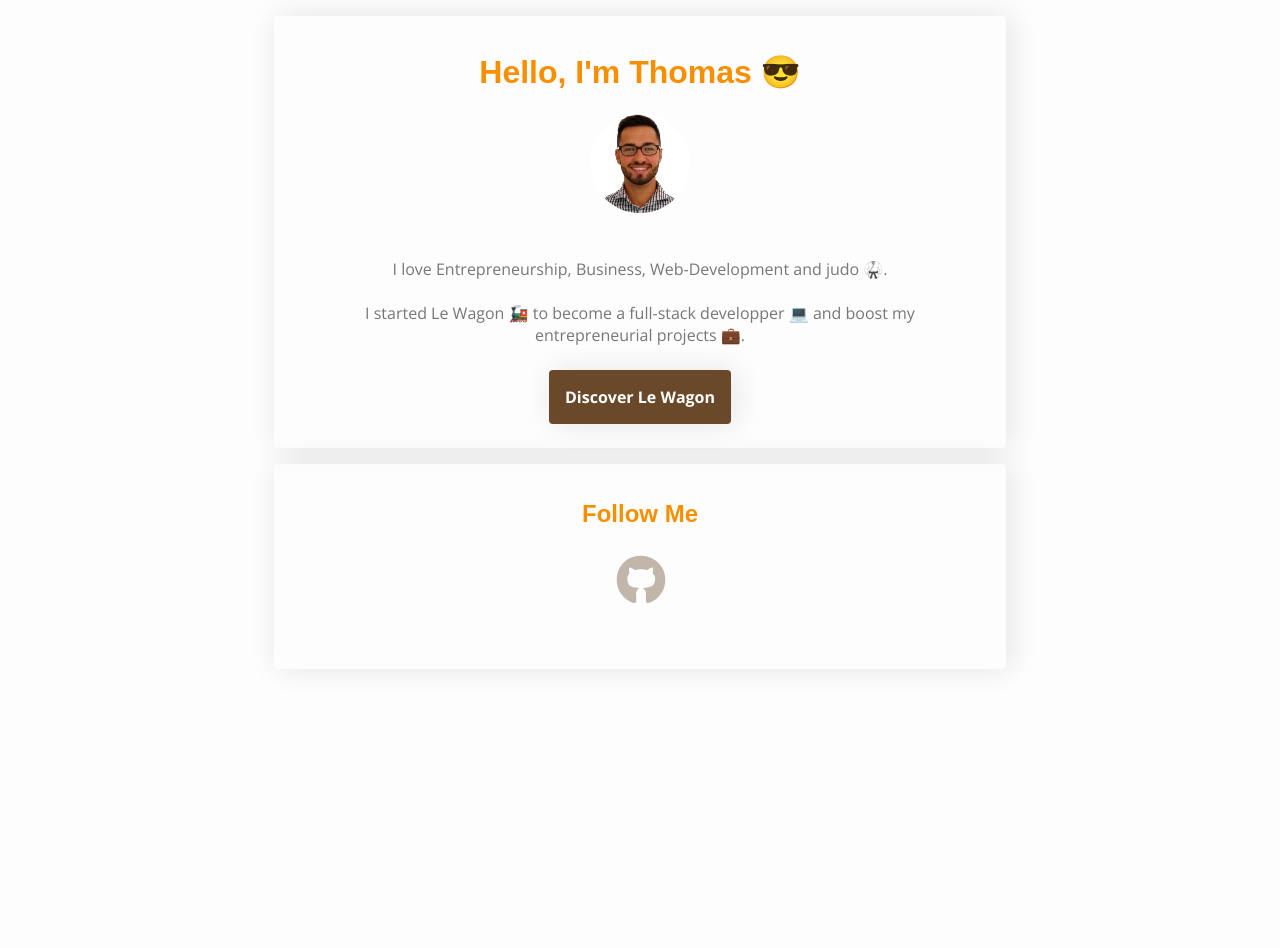
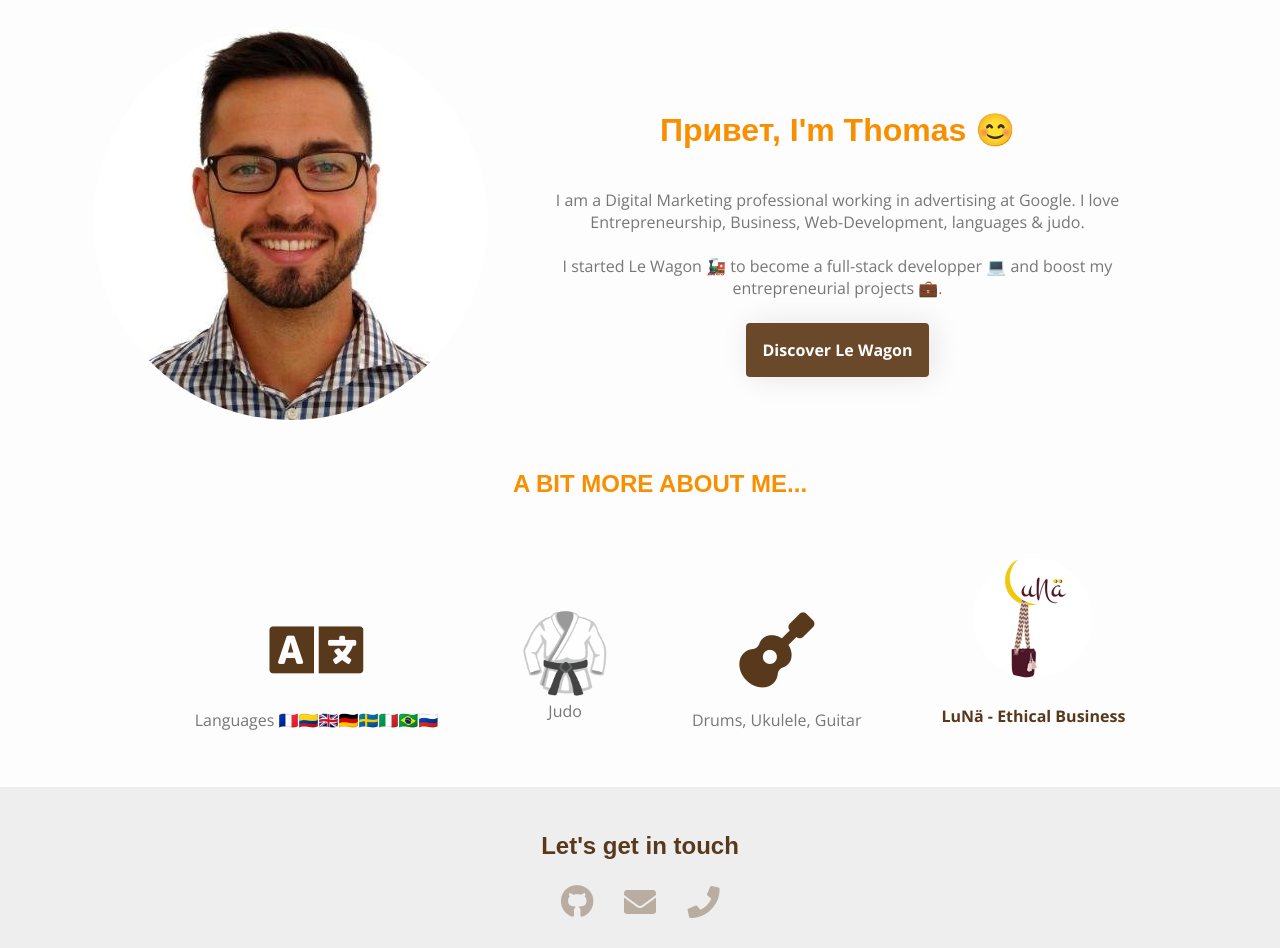
Before and after one commit to ElThoMy/profile, a plain HTML site: page index.html in a window 1280 px wide. Before the commit the page ends 800 px from the top, so only its background shows below. Drawn offline with nearby package versions, Linux system fonts and the light colour scheme; a web font is replaced by a local one.

Commit message:
reshaped

```diff
--- a/index.html
+++ b/index.html
@@ -8,11 +8,34 @@
   <link rel="stylesheet" href="style.css">
 </head>
 <body>
-  <div class="card-grey text-center">
-    <h1>Hello, I'm Thomas 😎</h1>
+  <nav>
+    <ul class="nav list-inline">
+      <li>
+        <a href="#">
+          <i class="fas fa-home"></i>  Home
+        </a>
+      </li>
+      <li>
+        <a href="#business">
+          Business
+        </a>
+      </li>
+      <li>
+        <a href="#hobbies">
+          Hobbies
+        </a>
+      </li>
+    </ul>
+  </nav>
+  <div class="banner">
+    <div>
       <img class="profile-picture" src="images/profile picture.jpeg" alt="" />
+    </div>
+    <div class="banner-text text-center">
+      <h1>Привет, I'm Thomas 😊</h1>
       <p>
-      I love Entrepreneurship, Business, Web-Development and judo 🥋.<br><br>
+        I am a Digital Marketing professional working in advertising at Google.
+        I love Entrepreneurship, Business, Web-Development, languages & judo.<br><br>
         I started Le Wagon 🚂 to become a full-stack developper 💻 and boost my
         entrepreneurial projects 💼.
       </p>
@@ -20,15 +43,42 @@
         Discover Le Wagon
       </a>
     </div>
-  <div class="card-grey text-center">
-    <h2>Follow Me</h2>
-    <ul class="list-inline">
-      <li>
+  </div>
+  <dir class="text-center">
+    <h2>A BIT MORE ABOUT ME...</h2>
+    <div class="more-container text-center">
+      <p>
+        <i class="more-icon fas fa-language"></i><br><br>
+        Languages 🇫🇷🇨🇴🇬🇧🇩🇪🇸🇪🇮🇹🇧🇷🇷🇺
+      </p>
+      <p>
+        <span class="more-icon">🥋</span><br>
+        Judo
+      </p>
+      <p>
+        <i class="more-icon fas fa-guitar"></i><br><br>
+        Drums, Ukulele, Guitar
+      </p>
+      <p>
+        <a href="https://bolsosenlaluna.com" target="_blank">
+          <img class="image-round" src='images/Logo-Luna-fond-transparent-120x120-1.jpeg' alt='LuNä logo'>
+        </a><br><br>
+        <a class="luna-link" href="https://bolsosenlaluna.com" target="_blank">LuNä - Ethical Business</a>
+      </p>
+    </div>
+  </dir>
+  <footer>
+    <div class="social-container text-center">
+    <h2>Let's get in touch</h2>
       <a class="social-icon" href="https://github.com/ElThoMy" target="_blank">
-          <i class="fab fa-github">
-          </i>
-        </li>
-    </ul>
-  </div>
+        <i class="fab fa-github"></i>
+      </a>
+      <a class="social-icon" href="mailto: thom.webcom@gmail.com" target="_blank">
+        <i class="fas fa-envelope"></i>
+      </a>
+      <a class="social-icon" href="tel:+3378-302-0797">
+        <i class="fas fa-phone"></i>
+      </a>
+  </footer>
 </body>
 </html>
--- a/style.css
+++ b/style.css
@@ -3,6 +3,7 @@
 @import url('https://fonts.googleapis.com/css2?family=Open+Sans:wght@300;400;700&family=RocknRoll+One&display=swap');
 
 body {
+  margin: 0;
   background-color:rgba(240,240,240,0.1);
   font-family: 'Open Sans', sans-serif;
   color:#777;
@@ -23,14 +24,37 @@
   margin: 40px;
 }
 
+nav {
+  background: #f88f01;
+  color: white;
+  font-family: 'RocknRoll One', sans-serif;
+  height: 70px;
+  display: flex;
+  flex-direction: row wrap;
+  justify-content: flex-start;
+  align-items: center;
+  display: none;
+  }
+
+.nav{
+  margin-left: 5%;
+  margin-top: 0;
+}
+
+.nav a {
+  color: white;
+}
+
+.nav a:hover {
+  color: #6a492b;
+}
 .profile-picture {
-  width: 100px;
-  border-radius: 50px;
+  border-radius: 50%;
 }
 
 .card-grey {
   width: 700px;
-  margin:16px auto;
+  margin: 50px auto;
   padding: 16px 16px 40px 16px;
   background-color: rgba(247,247,247,0.1);
   box-shadow: 4px 0 30px rgba(0,0,0,0.1);
@@ -39,6 +63,25 @@
 
 .text-center {
   text-align: center;
+}
+
+.banner {
+  padding: 25px;
+  display: flex;
+  flex-flow: row wrap;
+  justify-content: center;
+  align-items: center;
+}
+
+.banner-text {
+  width: 700px;
+}
+
+.more-container {
+  display: flex;
+  flex-flow: row wrap;
+  justify-content: center;
+  align-items: baseline;
 }
 
 .btn-brown {
@@ -53,6 +96,21 @@
   background-color: #58391c;
 }
 
+.luna-link {
+  color: #58391c;
+  text-decoration: none;
+  font-style: bold;
+}
+
+.luna-link:hover {
+  color: #8c643f;
+}
+
+.more-icon {
+  font-size: 75px;
+  color: #58391c;
+}
+
 .list-inline {
   list-style: none;
   padding-left: 0;
@@ -64,12 +122,31 @@
 }
 
 .social-icon {
-  font-size: 48px;
+  font-size: 32px;
   color:rgba(106,73,43, 0.4);
+  display: inline-block;
+  width: 30%
 }
 
 .social-icon:hover {
   color:#58391c;
+}
+
+.image-round {
+  border-radius: 50%;
+}
+
+footer {
+  background: #eee;
+  color: #444;
+  display: flex;
+  flex-flow: row wrap;
+  justify-content: center;
+  padding: 25px 0;
+}
+
+.social-container h2 {
+  color: #58391c;
 }
 
 @media (max-width: 960px) {
```
Also changed, not shown: images/Logo-Luna-fond-transparent-120x120-1.jpeg (added), 2 other files. Lines whose indentation alone changed are shown as unchanged.
